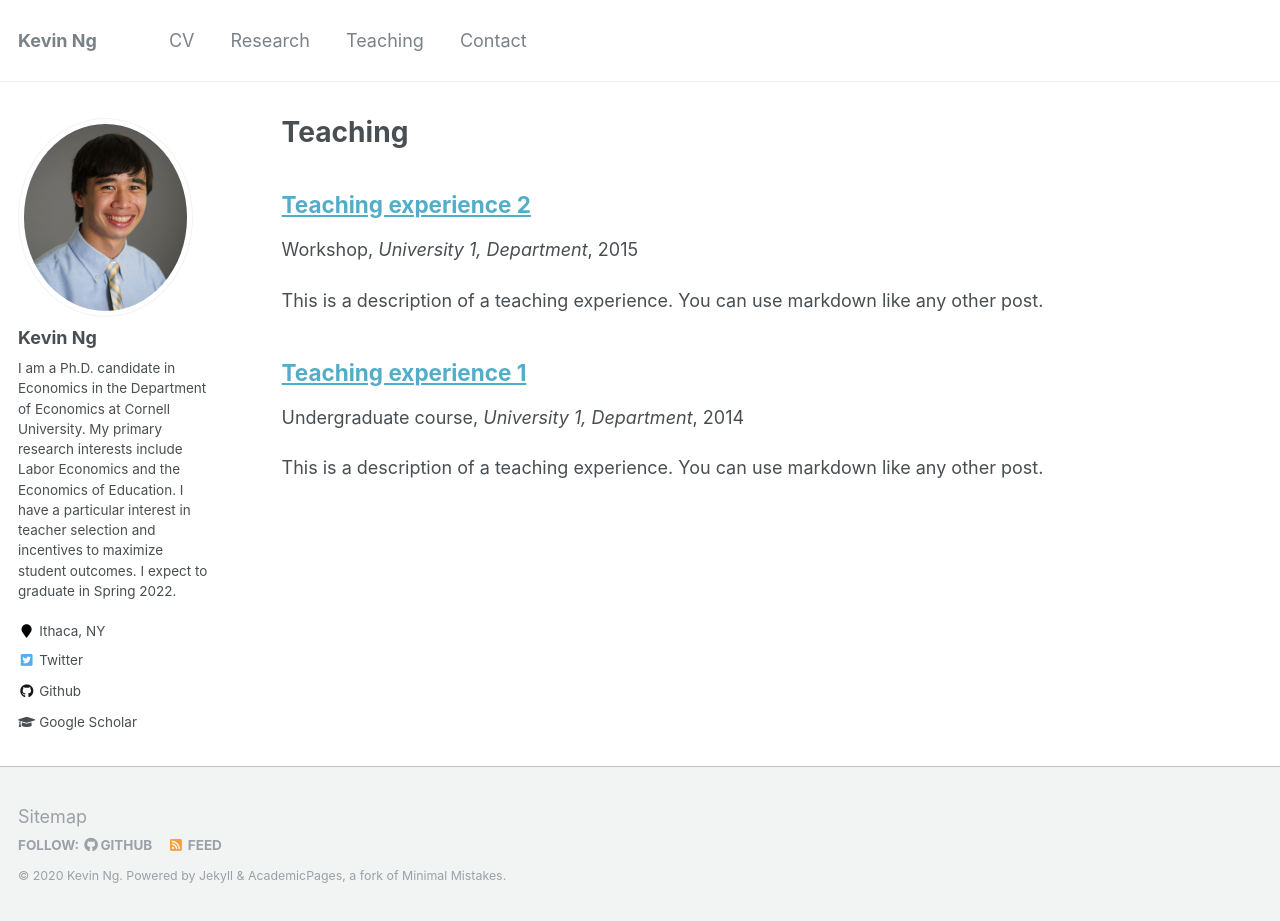
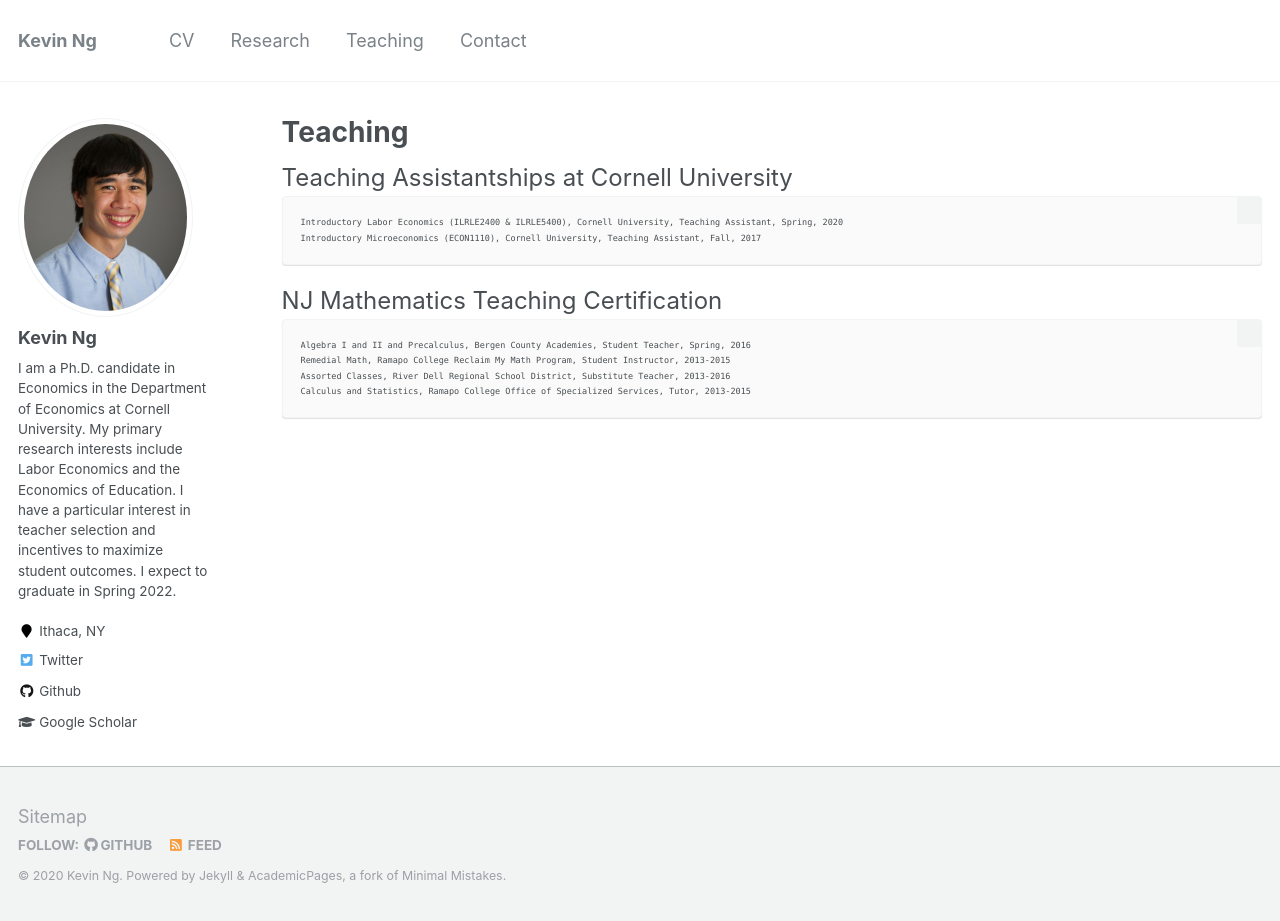
Before and after one commit to KevinCNg/kevincng.github.io, a Jekyll site: the page built from _pages/teaching.md, in a window 1280 px wide and 921 px high. Built offline with Jekyll 4.4.1, drawn with Linux system fonts in a browser that asks for light colours.

Commit message:
Teaching Update

```diff
--- a/_pages/teaching.md
+++ b/_pages/teaching.md
@@ -5,6 +5,17 @@ permalink: /teaching/
 author_profile: true
 ---
 
+<font size="+2">Teaching Assistantships at Cornell University</font>
+	Introductory Labor Economics (ILRLE2400 & ILRLE5400), Cornell University, Teaching Assistant, Spring, 2020
+	Introductory Microeconomics (ECON1110), Cornell University, Teaching Assistant, Fall, 2017
+
+<font size="+2">NJ Mathematics Teaching Certification</font>
+	Algebra I and II and Precalculus, Bergen County Academies, Student Teacher, Spring, 2016
+	Remedial Math, Ramapo College Reclaim My Math Program, Student Instructor, 2013-2015
+	Assorted Classes, River Dell Regional School District, Substitute Teacher, 2013-2016
+	Calculus and Statistics, Ramapo College Office of Specialized Services, Tutor, 2013-2015
+
+
 {% include base_path %}
 
 {% for post in site.teaching reversed %}
--- a/_teaching/2014-spring-teaching-1.md
+++ /dev/null
@@ -1,20 +0,0 @@
----
-title: "Teaching experience 1"
-collection: teaching
-type: "Undergraduate course"
-permalink: /teaching/2014-spring-teaching-1
-venue: "University 1, Department"
-date: 2014-01-01
-location: "City, Country"
----
-
-This is a description of a teaching experience. You can use markdown like any other post.
-
-Heading 1
-======
-
-Heading 2
-======
-
-Heading 3
-======
--- a/_teaching/2015-spring-teaching-2.md
+++ /dev/null
@@ -1,20 +0,0 @@
----
-title: "Teaching experience 2"
-collection: teaching
-type: "Workshop"
-permalink: /teaching/2015-spring-teaching-1
-venue: "University 1, Department"
-date: 2015-01-01
-location: "City, Country"
----
-
-This is a description of a teaching experience. You can use markdown like any other post.
-
-Heading 1
-======
-
-Heading 2
-======
-
-Heading 3
-======
```
Also changed, not shown: _pages/contact.md (renamed from _pages/contact.txt), 1 other file.
